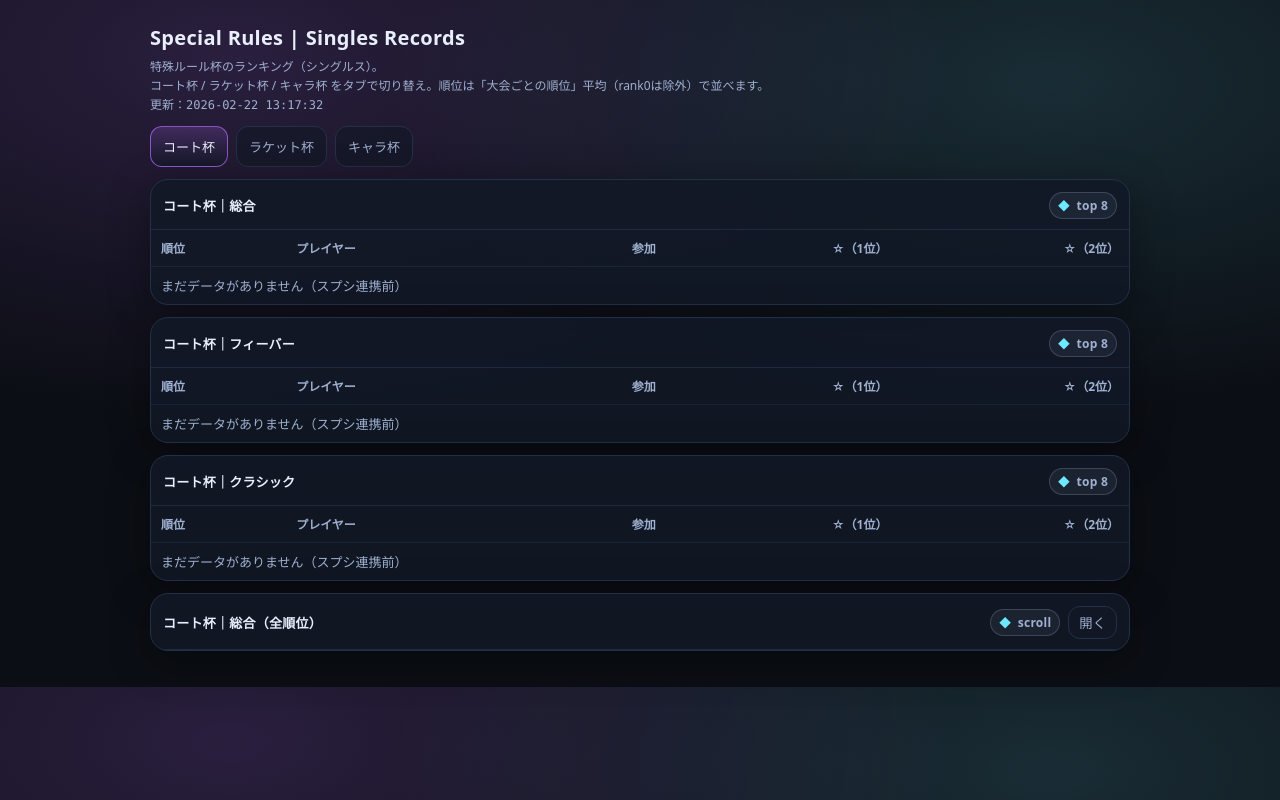
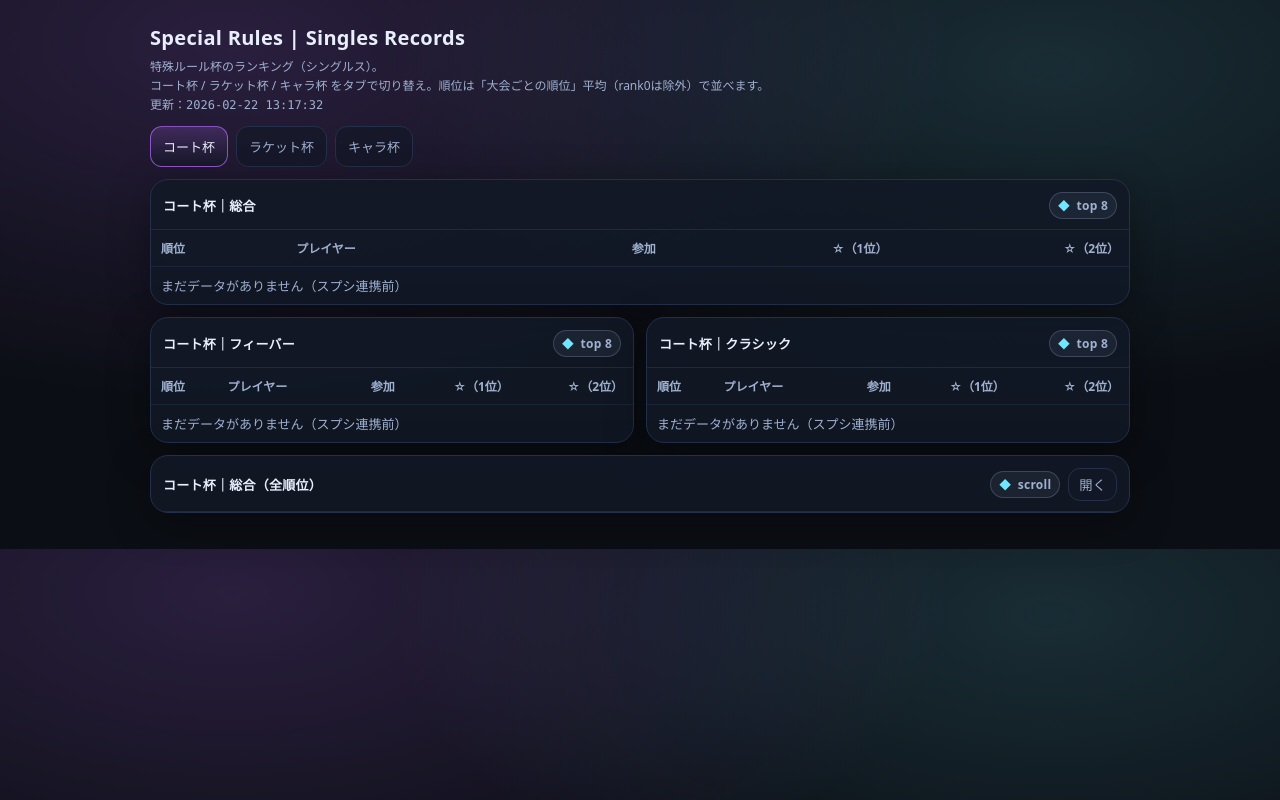
Before and after one commit to 963game/mt, a plain HTML site: page special/index.html in a window 1280 px wide. Drawn offline with Linux system fonts and the light colour scheme.

Commit message:
Update index.html

```diff
--- a/special/index.html
+++ b/special/index.html
@@ -81,7 +81,19 @@
 
     .row{display:none}
     .row.active{display:block}
+
+    /* 既存の縦積み */
     .stack{display:grid;grid-template-columns:1fr;gap:12px}
+
+    /* ★モード2列用（PCは2列、スマホは1列） */
+    .grid2{
+      display:grid;
+      grid-template-columns: 1fr 1fr;
+      gap:12px;
+    }
+    @media (max-width: 760px){
+      .grid2{ grid-template-columns: 1fr; }
+    }
 
     .scrollBox{
       max-height: 65vh;
@@ -132,7 +144,7 @@
     <section id="court" class="row active">
       <div class="stack">
 
-        <!-- 総合 top8 -->
+        <!-- 総合 top8（フル幅） -->
         <div class="card">
           <h2>コート杯｜総合 <span class="tag"><span style="color:var(--accent2)">◆</span> top 8</span></h2>
           <div style="overflow:auto">
@@ -147,7 +159,8 @@
           </div>
         </div>
 
-        <!-- フィーバー top8 -->
+        <!-- ★モード2列（フィーバー/クラシック） -->
+        <div class="grid2">
           <div class="card">
             <h2>コート杯｜フィーバー <span class="tag"><span style="color:var(--accent2)">◆</span> top 8</span></h2>
             <div style="overflow:auto">
@@ -162,7 +175,6 @@
             </div>
           </div>
 
-        <!-- クラシック top8 -->
           <div class="card">
             <h2>コート杯｜クラシック <span class="tag"><span style="color:var(--accent2)">◆</span> top 8</span></h2>
             <div style="overflow:auto">
@@ -176,8 +188,9 @@
               </table>
             </div>
           </div>
+        </div>
 
-        <!-- 総合 全順位（最下部へ移動） -->
+        <!-- 総合 全順位（最下部 / フル幅） -->
         <div class="card">
           <h2>
             <span>コート杯｜総合（全順位）</span>
@@ -242,7 +255,7 @@
           </div>
         </div>
 
-        <!-- 総合 全順位（この1つだけ） -->
+        <!-- 総合 全順位 -->
         <div class="card">
           <h2>
             <span>ラケット杯｜総合（全順位）</span>
@@ -292,7 +305,7 @@
     <section id="character" class="row">
       <div class="stack">
 
-        <!-- 総合 top8 -->
+        <!-- 総合 top8（フル幅） -->
         <div class="card">
           <h2>キャラ杯｜総合 <span class="tag"><span style="color:var(--accent2)">◆</span> top 8</span></h2>
           <div style="overflow:auto">
@@ -307,7 +320,8 @@
           </div>
         </div>
 
-        <!-- フィーバー top8 -->
+        <!-- ★モード2列（フィーバー/クラシック） -->
+        <div class="grid2">
           <div class="card">
             <h2>キャラ杯｜フィーバー <span class="tag"><span style="color:var(--accent2)">◆</span> top 8</span></h2>
             <div style="overflow:auto">
@@ -322,7 +336,6 @@
             </div>
           </div>
 
-        <!-- クラシック top8 -->
           <div class="card">
             <h2>キャラ杯｜クラシック <span class="tag"><span style="color:var(--accent2)">◆</span> top 8</span></h2>
             <div style="overflow:auto">
@@ -336,8 +349,9 @@
               </table>
             </div>
           </div>
+        </div>
 
-        <!-- 総合 全順位（最下部へ移動） -->
+        <!-- 総合 全順位（最下部 / フル幅） -->
         <div class="card">
           <h2>
             <span>キャラ杯｜総合（全順位）</span>
@@ -517,7 +531,6 @@
       tbody.appendChild(frag);
     }
 
-    // prefix例: "courtAll" / "racketAll" / "characterAll"
     function setupFold(prefix){
       const btn  = document.getElementById(prefix+"FoldBtn");
       const body = document.getElementById(prefix+"FoldBody");
@@ -530,7 +543,6 @@
       });
     }
 
-    // prefix例: "courtAll" / "racketAll" / "characterAll"
     function setupRankList(prefix, cupKey, mode){
       const tb = document.getElementById(prefix+"RankAll");
       const sentinel = document.getElementById(prefix+"RankSentinel");
@@ -608,7 +620,6 @@
     }
 
     function init(){
-      // tabs
       const tabsWrap = $("#tabs");
       tabsWrap.innerHTML = "";
       tabs.forEach(t=>{
```
Lines whose indentation alone changed are shown as unchanged.
